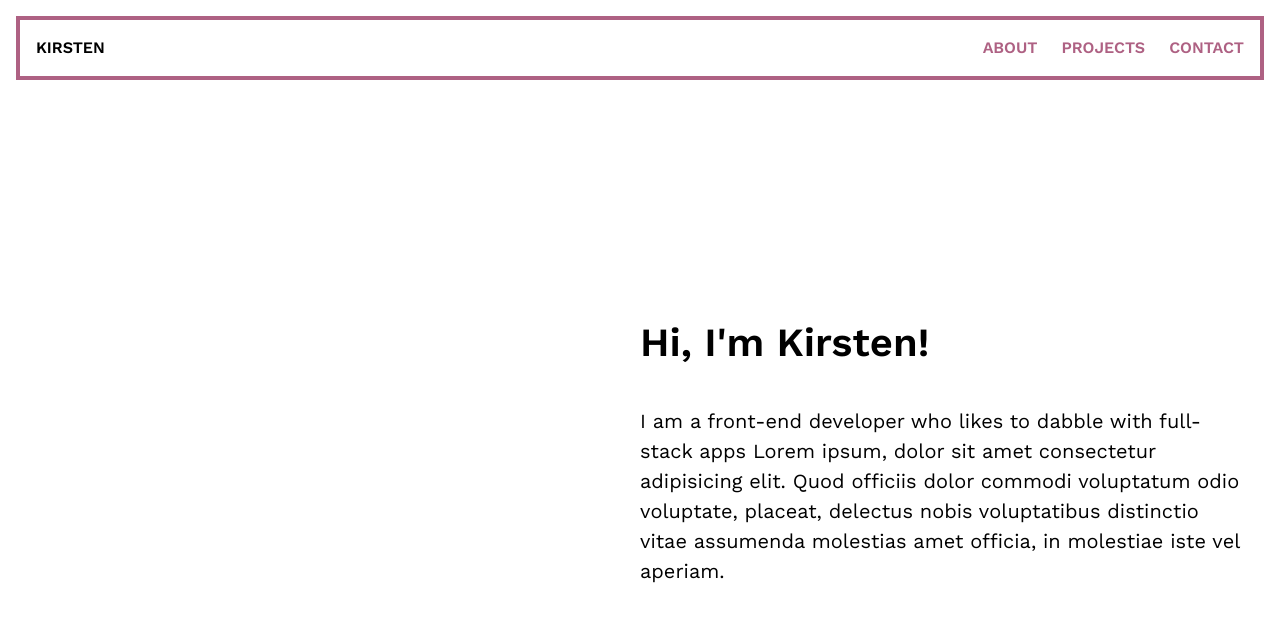
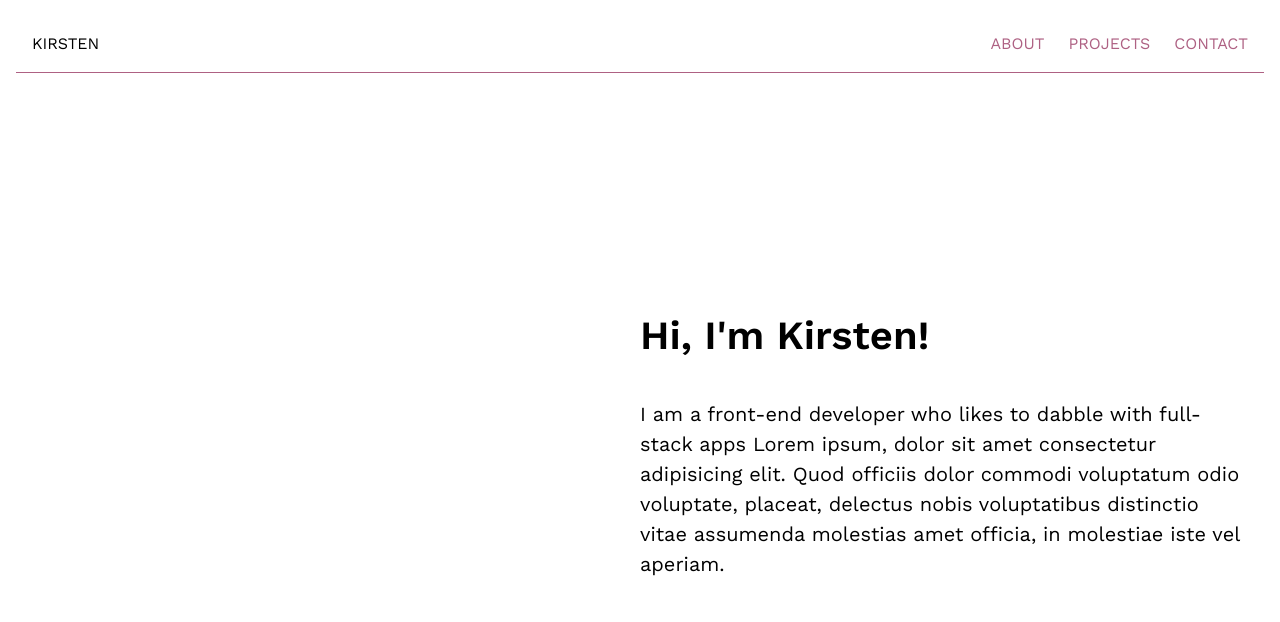
Before and after one commit to kmalcaba/kmalcaba.github.io, a React (Create React App) app: page / in a window 1280 px wide. Shown: the top 622 px of the page. Built offline with nearby package versions, Linux system fonts and the light colour scheme.

Commit message:
Change border and padding

```diff
--- a/src/components/Header/Header.scss
+++ b/src/components/Header/Header.scss
@@ -5,13 +5,15 @@
   display: flex;
   justify-content: space-between;
   align-items: center;
-  border: 4px solid $primary-color;
+  border-bottom: 1px solid $primary-color;
   padding: 0 1rem;
   font-size: 1rem;
-  font-weight: 600;
+  font-weight: 500;
   text-transform: uppercase;
 
-  &-title {}
+  &-title {
+    padding: 1rem 0;
+  }
 
   .sticky {
     position: sticky;
```
